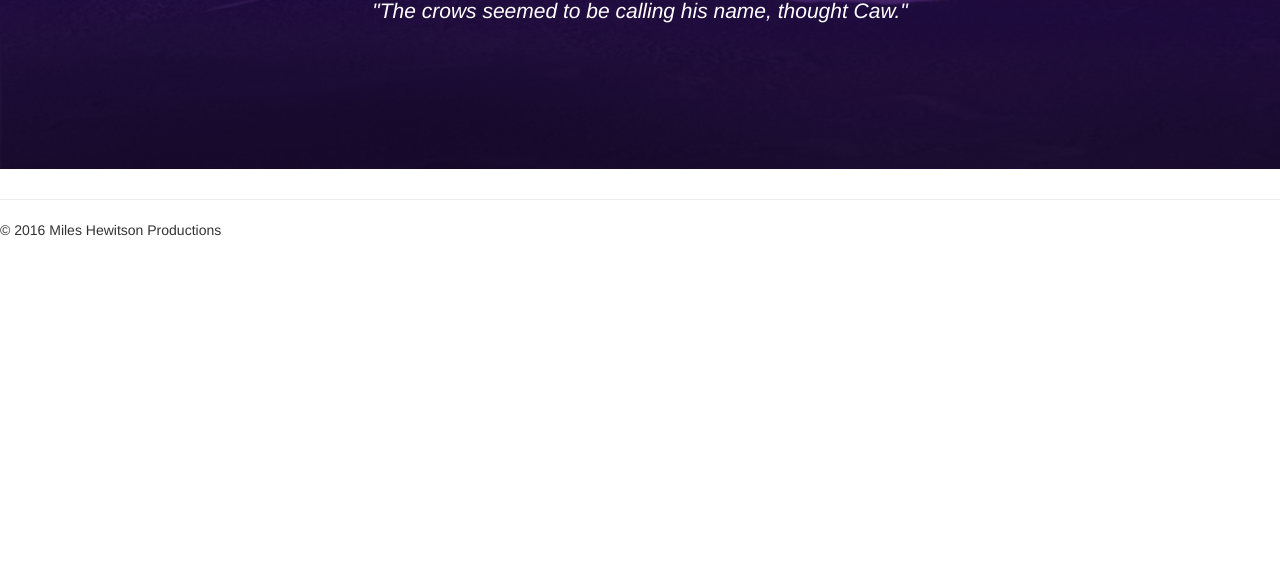
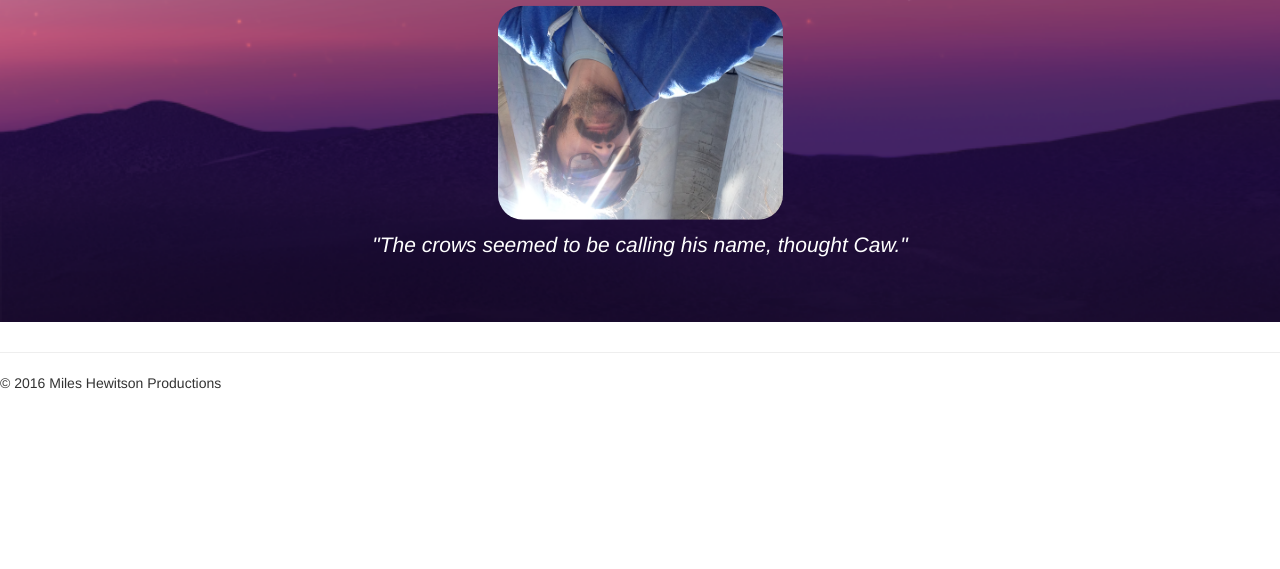
Before and after one commit to mghewitson/Portfolio-Project-Friday-3-18-16-, a plain HTML site: page index.html in a window 1280 px wide. Shown: the part 231-800 px from the top of the page. Drawn offline with nearby package versions, Linux system fonts and the light colour scheme.

Commit message:
added miles image to index page + image formatting css

```diff
--- a/bootstrap/css/style.css
+++ b/bootstrap/css/style.css
@@ -37,3 +37,10 @@ span.icon-bar {
   text-align: center;
   font-style: italic;
 }
+
+.miles {
+  max-width: 25%;
+  max-height: 25%;
+  transform: rotate(180deg);
+  border-radius: 25px;
+}
--- a/index.html
+++ b/index.html
@@ -41,6 +41,7 @@
     <div class="jumbotron vertical-center">
       <div class="container">
         <h1 class="heading">Miles Hewitson</h1>
+        <h2><img class="miles" src="bootstrap/css/img/miles.jpg"></h2>
         <p class="lead">"The crows seemed to be calling his name, thought Caw."</p>
 
 
```
Also changed, not shown: bootstrap/css/img/miles.JPG (added).
